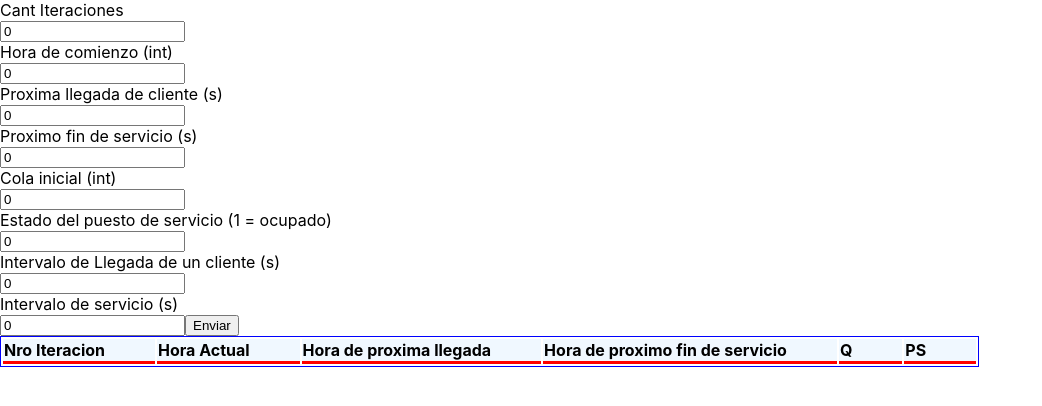
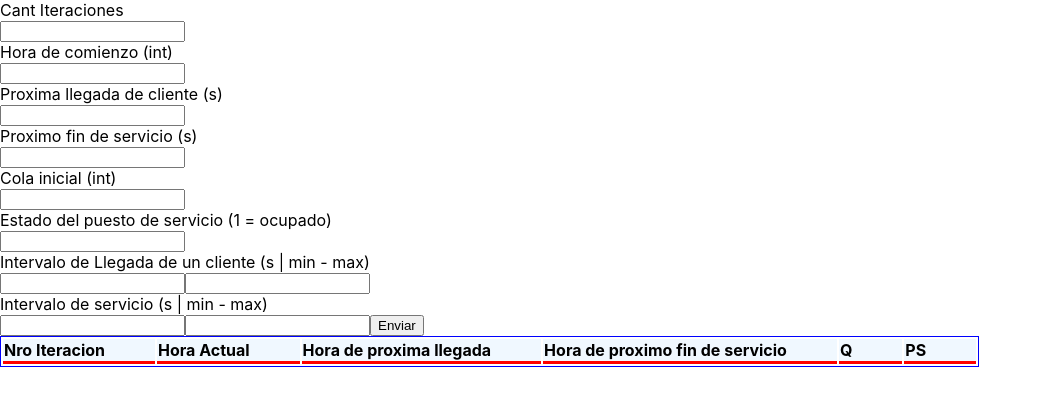
Before and after one commit to leomoreno99/simulador-de-colas, a React (Create React App) app: page / in a window 1280 px wide. Shown: the top 406 px of the page, without its empty margins (0-1042 px from the left). Built offline with nearby package versions, Linux system fonts and the light colour scheme.

Commit message:
activity 1

```diff
--- a/src/App.js
+++ b/src/App.js
@@ -1,4 +1,4 @@
-import { useEffect, useState } from "react";
+import { useState } from "react";
 import "./App.css";
 import { Form } from "./components/Form";
 import { Table } from "./components/Table";
--- a/src/app/algoritmoColas.js
+++ b/src/app/algoritmoColas.js
@@ -2,6 +2,7 @@ const algoritmoColas = (datos) => {
   // const s = 1;
   let i = 0;
   let aux = false;
+  let s = 1;
 
   let {
     iteracion,
@@ -10,8 +11,10 @@ const algoritmoColas = (datos) => {
     proxFinServ,
     q,
     ps,
-    intervLlegCl,
-    intervServ,
+    intervLlegClMin,
+    intervLlegClMax,
+    intervServMin,
+    intervServMax
   } = datos;
 
   hInicial = hInicial * 60 * 60;
@@ -21,12 +24,12 @@ const algoritmoColas = (datos) => {
   const eventoProxLlegadaCliente = () => {
     if (ps === 0) {
       ps = 1;
-      proxFinServ = proxLlegCl + intervServ;
+      proxFinServ = proxLlegCl + numAleatorio(intervServMin, intervServMax);
       aux = false;
     } else {
       q += 1;
     }
-    proxLlegCl = proxLlegCl + intervLlegCl;
+    proxLlegCl = proxLlegCl + numAleatorio(intervLlegClMin, intervLlegClMax);
   };
 
   const eventoProxFinServ = () => {
@@ -34,11 +37,10 @@ const algoritmoColas = (datos) => {
     if (q > 0) {
       ps = 1;
       q -= 1;
-      console.log("antes: ", proxFinServ);
-      proxFinServ = proxFinServ + intervServ;
-      console.log("despues: ", proxFinServ);
+      proxFinServ = proxFinServ + numAleatorio(intervServMin, intervServMax);
     } else {
-      proxFinServ = proxFinServ * 2;
+      // proxFinServ = proxFinServ * 2;
+      proxFinServ = null
       aux = true;
     }
   };
@@ -61,6 +63,11 @@ const algoritmoColas = (datos) => {
     return `${horas}:${minutos}:${segundos}`;
   };
 
+  const numAleatorio = (min, max) => {
+    max++
+    return Math.floor(Math.random() * (max - min)) + min;
+  }
+
   const principal = () => {
     const data = [];
 
@@ -75,7 +82,7 @@ const algoritmoColas = (datos) => {
       };
 
       data.push(fila);
-      if (proxLlegCl <= proxFinServ) {
+      if ( (proxFinServ == null) || (proxLlegCl <= proxFinServ)) {
         hInicial = proxLlegCl;
         eventoProxLlegadaCliente();
       } else {
@@ -88,7 +95,6 @@ const algoritmoColas = (datos) => {
     i = 0;
     return data;
   };
-
   return principal();
 };
 
--- a/src/components/Form.js
+++ b/src/components/Form.js
@@ -2,14 +2,16 @@ import React, { useState } from "react";
 import algoritmoColas from "../app/algoritmoColas";
 
 export function Form({ getDatos }) {
-  const [iteracion, setIteracion] = useState(0);
-  const [hInicial, setHInicial] = useState(0);
-  const [proxLlegCl, setProxLlegCl] = useState(0);
-  const [proxFinServ, setProxFinServ] = useState(0);
-  const [q, setQ] = useState(0);
-  const [ps, setPs] = useState(0);
-  const [intervLlegCl, setIntervLlegCl] = useState(0);
-  const [intervServ, setIntervServ] = useState(0);
+  const [iteracion, setIteracion] = useState('');
+  const [hInicial, setHInicial] = useState('');
+  const [proxLlegCl, setProxLlegCl] = useState('');
+  const [proxFinServ, setProxFinServ] = useState('');
+  const [q, setQ] = useState('');
+  const [ps, setPs] = useState('');
+  const [intervLlegClMin, setIntervLlegClMin] = useState('');
+  const [intervLlegClMax, setIntervLlegClMax] = useState('');
+  const [intervServMin, setIntervServMin] = useState('');
+  const [intervServMax, setIntervServMax] = useState('');
 
   const onChangeIteracion = (e) => {
     setIteracion(numberConverter(e.target.value));
@@ -35,12 +37,20 @@ export function Form({ getDatos }) {
     setPs(numberConverter(e.target.value));
   };
 
-  const onChangeIntervLlegCl = (e) => {
-    setIntervLlegCl(numberConverter(e.target.value));
+  const onChangeIntervLlegClMin = (e) => {
+    setIntervLlegClMin(numberConverter(e.target.value));
   };
 
-  const onChangeIntervServ = (e) => {
-    setIntervServ(numberConverter(e.target.value));
+  const onChangeIntervLlegClMax = (e) => {
+    setIntervLlegClMax(numberConverter(e.target.value));
+  };
+
+  const onChangeIntervServMin = (e) => {
+    setIntervServMin(numberConverter(e.target.value));
+  };
+
+  const onChangeIntervServMax = (e) => {
+    setIntervServMax(numberConverter(e.target.value));
   };
 
   const numberConverter = (string) => {
@@ -48,7 +58,6 @@ export function Form({ getDatos }) {
   };
 
   const obtenerDatos = (datos) => {
-    console.log(datos);
     return algoritmoColas(datos);
   };
 
@@ -72,15 +81,21 @@ export function Form({ getDatos }) {
       <div>Estado del puesto de servicio (1 = ocupado)</div>
       <input type="number" value={ps} onChange={onChangePs} />
 
-      <div>Intervalo de Llegada de un cliente (s)</div>
+      <div>Intervalo de Llegada de un cliente (s | min - max)</div>
       <input
         type="number"
-        value={intervLlegCl}
-        onChange={onChangeIntervLlegCl}
+        value={intervLlegClMin}
+        onChange={onChangeIntervLlegClMin}
+      />
+      <input
+        type="number"
+        value={intervLlegClMax}
+        onChange={onChangeIntervLlegClMax}
       />
 
-      <div>Intervalo de servicio (s)</div>
-      <input type="number" value={intervServ} onChange={onChangeIntervServ} />
+      <div>Intervalo de servicio (s | min - max)</div>
+      <input type="number" value={intervServMin} onChange={onChangeIntervServMin} />
+      <input type="number" value={intervServMax} onChange={onChangeIntervServMax} />
 
       <button
         onClick={() => {
@@ -91,8 +106,10 @@ export function Form({ getDatos }) {
             proxFinServ,
             q,
             ps,
-            intervLlegCl,
-            intervServ,
+            intervLlegClMin,
+            intervLlegClMax,
+            intervServMin,
+            intervServMax,
           };
           const datos = obtenerDatos(form);
           getDatos(datos);
--- a/src/components/Table.js
+++ b/src/components/Table.js
@@ -73,7 +73,9 @@ export const Table = ({datos}) => {
                   background: "aliceblue",
                   color: "black",
                   fontWeight: "bold",
-                  paddingRight: '50px'
+                  paddingRight: '50px',
+                  position: 'sticky',
+                  top: '0px'
                 }}
               >
                 {column.render("Header")}
```
Also changed, not shown: 1 other file (tests, documents, lock files or other folders).
